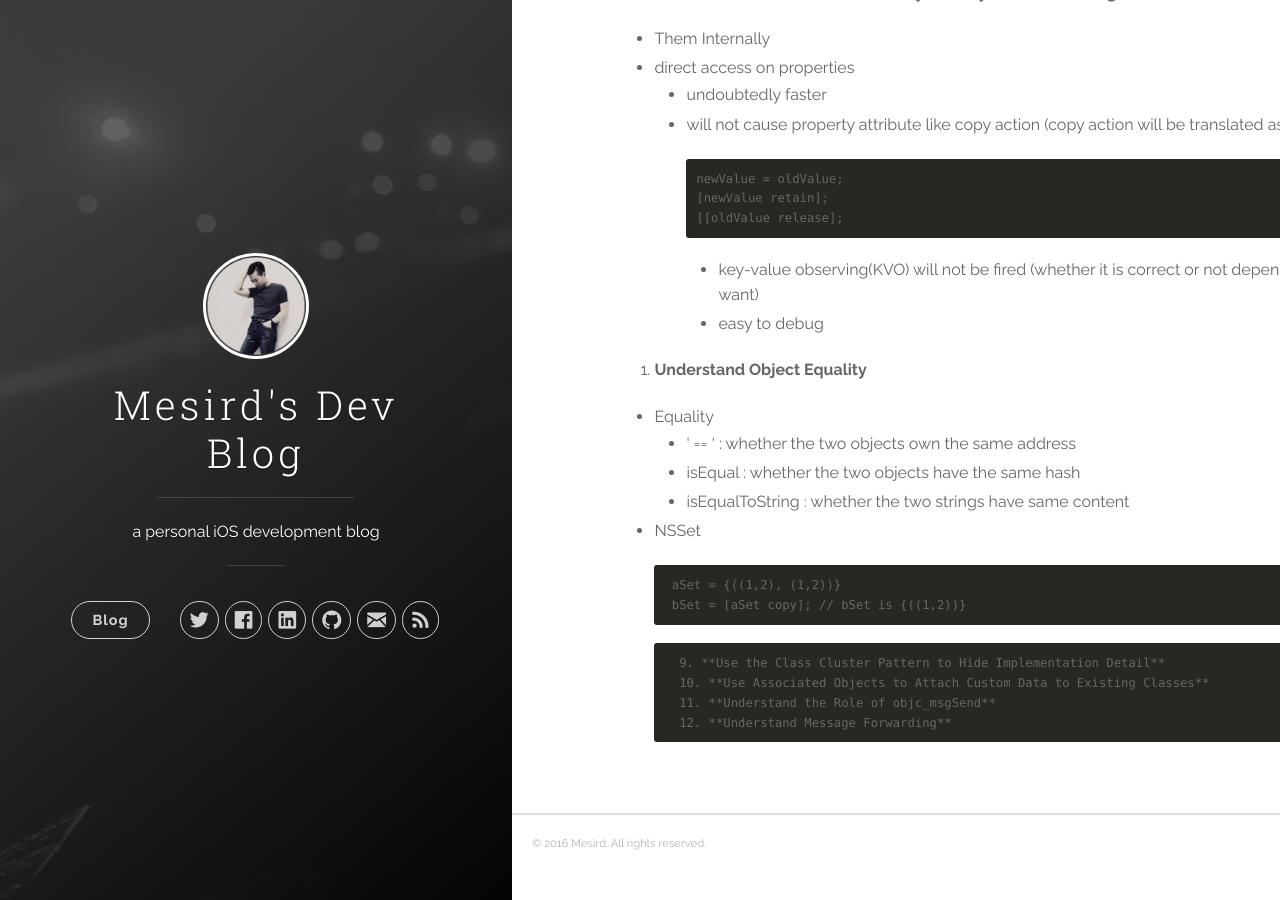
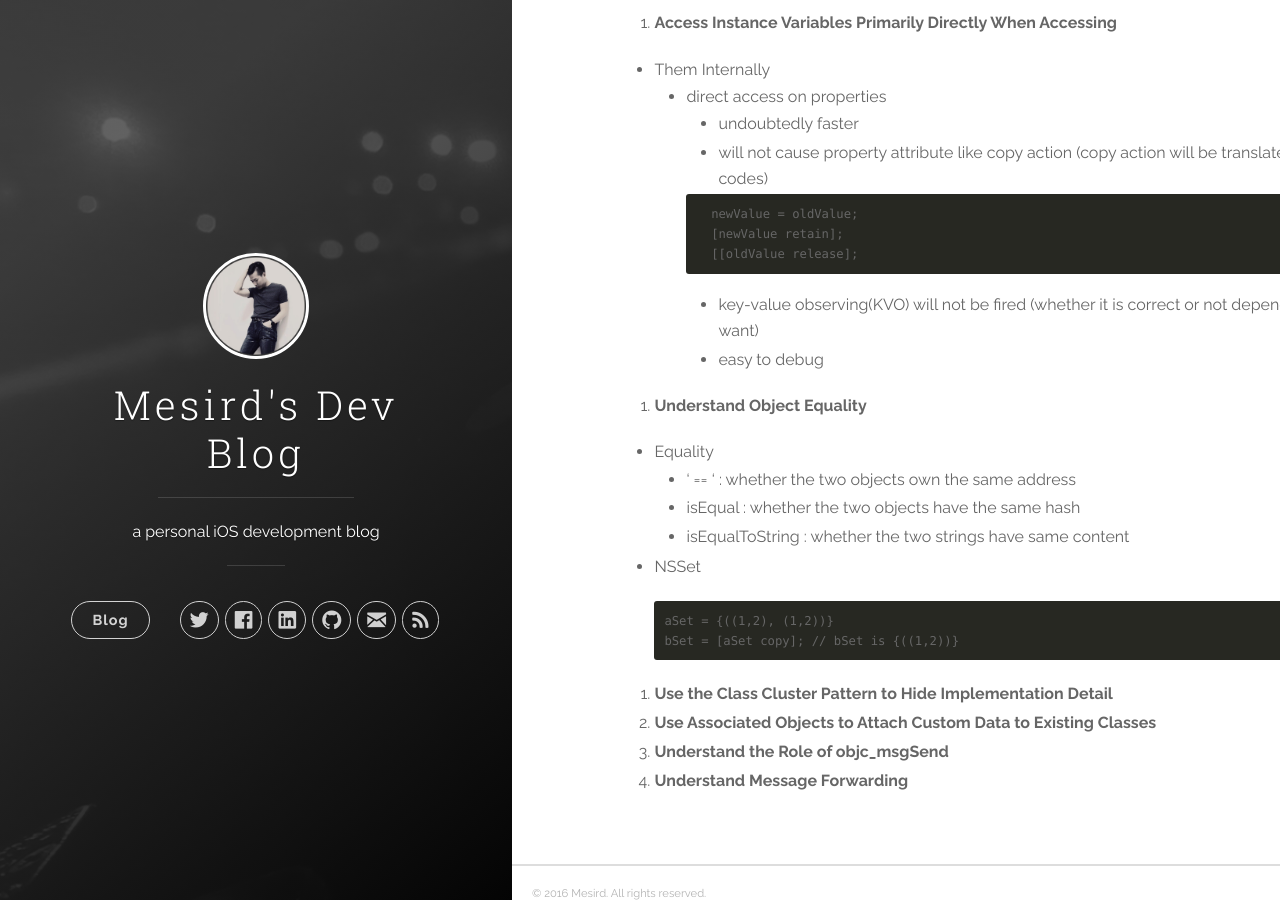
Before and after one commit to MESIRD/mesird.github.io, a Jekyll site: the page built from _posts/2016-06-07-effective-objective-c.markdown, in a window 1280 px wide and 900 px high, scrolled down 1996 px. Built offline with Jekyll 4.4.1, drawn with Linux system fonts in a browser that asks for light colours; nearby versions of some CDN libraries.

Commit message:
fix format

````diff
--- a/_posts/2016-06-07-effective-objective-c.markdown
+++ b/_posts/2016-06-07-effective-objective-c.markdown
@@ -7,121 +7,131 @@ tags: Objective-C
 ---
 
 1. **Familiarize yourself with Objective-C’s Roots**
-    - method calling is based on messaging
-    - Objective-C object is stored on Heap whereas struct object as basic type data is stored on Stack
+
+* method calling is based on messaging
+* Objective-C object is stored on Heap whereas struct object as basic type data is stored on Stack
+
 2. **Minimize Importing Headers in Headers**
-    - using `@class` rather than `#import`
-    - moving protocol-conformance declaration to class-continuation category is better
-    - importing header files in implementation as possible as your can
+
+* using `@class` rather than `#import`
+* moving protocol-conformance declaration to class-continuation category is better
+* importing header files in implementation as possible as your can
+
 3. **Prefer Literal Syntax over the Equivalent Methods**
-    - define Objective-C objects with Literal Syntax like
+
+* define Objective-C objects with Literal Syntax like
 
 ```
-NSNumber *maxCount = @3;
-NSString *userName = @“Nick”;
-NSArray *animals = @[@“fox”, @“chicken”, @“cat”];
-NSString *fox = animals[0];
-NSDictionary *personInfo = @{@“firstName”:@“Nick”, @“lastName”:@“Ben”, @“age”, @18};
+    NSNumber *maxCount = @3;
+    NSString *userName = @“Nick”;
+    NSArray *animals = @[@“fox”, @“chicken”, @“cat”];
+    NSString *fox = animals[0];
+    NSDictionary *personInfo = @{@“firstName”:@“Nick”, @“lastName”:@“Ben”, @“age”, @18};
 ```
+
 4. **Prefer Typed Constants to Preprocessor #define**
-    - using constant rather than preprocessor
+
+* using constant rather than preprocessor
 
 ```
-#define DURATION = 0.5; [this is worse]
-static const NSTimeInterval kTimeDuration = 0.5f; [this is better]
-extern static variable
-extern NSString *const kOptionUserInfoTarget; [in header file]
-NSString *const KOptionUserInfoTarget = @“OptionUserInfoTarget”; [in implementation file]
+    #define DURATION = 0.5; [this is worse]
+    static const NSTimeInterval kTimeDuration = 0.5f; [this is better]
+    extern static variable
+    extern NSString *const kOptionUserInfoTarget; [in header file]
+    NSString *const KOptionUserInfoTarget = @“OptionUserInfoTarget”; [in implementation file]
 ```
+
 5. **Use Enumerations for States, Options, and Status Codes**
 
-- enumeration definition
+* enumeration definition
 
 ```
-typedef NS_ENUM(NSInteger, MSHUDType) {
-  MSHUDTypeGeneral	= 0,
-  MSHUDTypeText 	= 1,
-  MSHUDTypeCompletion = 2,
-  MSHUDTypeError 	= 3
-}
+    typedef NS_ENUM(NSInteger, MSHUDType) {
+      MSHUDTypeGeneral	= 0,
+      MSHUDTypeText 	= 1,
+      MSHUDTypeCompletion = 2,
+      MSHUDTypeError 	= 3
+    }
 ```
 
-- option definition
+* option definition
 
 ```
-typedef NS_OPTIONS(NSInteger, MSAlertComponent) {
-  MSAlertComponentTitle = 1 << 0,
-  MSAlertComponentContent = 1 << 1,
-  MSAlertComponentButton = 1 << 2
-}
+    typedef NS_OPTIONS(NSInteger, MSAlertComponent) {
+      MSAlertComponentTitle = 1 << 0,
+      MSAlertComponentContent = 1 << 1,
+      MSAlertComponentButton = 1 << 2
+    }
 ```
+
 6. **Understand Properties**
 
-- attributes
+* attributes
+   * readwrite : both a getter and a setter are available
+   * readonly  : only a getter is available
+   * assign    : simple assign operation used for scalar types (CGFloat, NSInteger)
 
-* readwrite : both a getter and a setter are available
-* readonly  : only a getter is available
-* assign    : simple assign operation used for scalar types (CGFloat, NSInteger)
+   ```
+   newValue = oldValue;
+   ```
 
-```
-newValue = oldValue;
-```
+   * strong    : the property defines an owning relationship
 
-* strong    : the property defines an owning relationship
+   ```
+   newValue = oldValue;
+   [newValue retain];
+   [oldValue release];
+   ```
 
-```
-newValue = oldValue;
-[newValue retain];
-[oldValue release];
-```
+   * weak      : the property defines a nonowning relationship (just like what assign does), value is nilled out when object is destroyed
 
-* weak      : the property defines a nonowning relationship (just like what assign does), value is nilled out when object is destroyed
+   ```
+   newValue = oldValue;
+   ```
 
-```
-newValue = oldValue;
-```
+   * unsafe_unretained : the property defines a nonowning relationship, value is not nilled out when target is destroyed
 
-* unsafe_unretained : the property defines a nonowning relationship, value is not nilled out when target is destroyed
+   ```
+   newValue = oldValue;
+   ```
 
-```
-newValue = oldValue;
-```
+   * copy      : the property defines an owning relationship, it is a copy of the target (different memory address)
 
-* copy      : the property defines an owning relationship, it is a copy of the target (different memory address)
+   ```
+   newValue = [oldValue copy];
+   ```
 
-```
-newValue = [oldValue copy];
-```
 7. **Access Instance Variables Primarily Directly When Accessing**
 
-- Them Internally
-* direct access on properties
-  * undoubtedly faster
-  * will not cause property attribute like copy action (copy
-         action will be translated as following codes)
+* Them Internally
+   * direct access on properties
+       * undoubtedly faster
+       * will not cause property attribute like copy action (copy
+          action will be translated as following codes)
 
-    ```
-    newValue = oldValue;
-    [newValue retain];
-    [[oldValue release];
-    ```
+       ```
+       newValue = oldValue;
+       [newValue retain];
+       [[oldValue release];
+       ```
 
-    * key-value observing(KVO) will not be fired (whether it is
-    correct or not depending on what you want)
-    * easy to debug
+       * key-value observing(KVO) will not be fired (whether it is
+       correct or not depending on what you want)
+       * easy to debug
 
 8. **Understand Object Equality**
 
-- Equality
-   * ‘ == ‘  : whether the two objects own the same address
-   * isEqual : whether the two objects have the same hash
-   * isEqualToString : whether the two strings have same content
-- NSSet
+* Equality
+  * ‘ == ‘  : whether the two objects own the same address
+  * isEqual : whether the two objects have the same hash
+  * isEqualToString : whether the two strings have same content
+* NSSet
 
-   ```
-   aSet = {((1,2), (1,2))}
-   bSet = [aSet copy]; // bSet is {((1,2))}
-   ```
+  ```
+  aSet = {((1,2), (1,2))}
+  bSet = [aSet copy]; // bSet is {((1,2))}
+  ```
+
 9. **Use the Class Cluster Pattern to Hide Implementation Detail**
 10. **Use Associated Objects to Attach Custom Data to Existing Classes**
 11. **Understand the Role of objc_msgSend**
````
